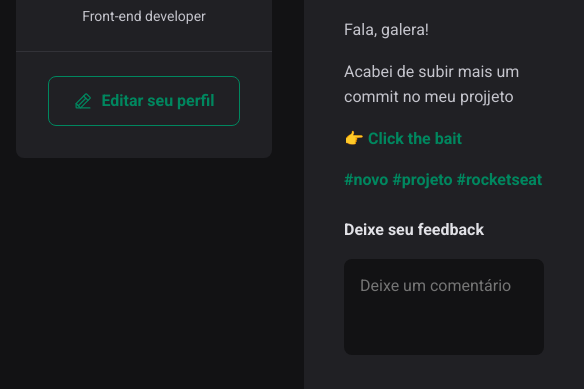
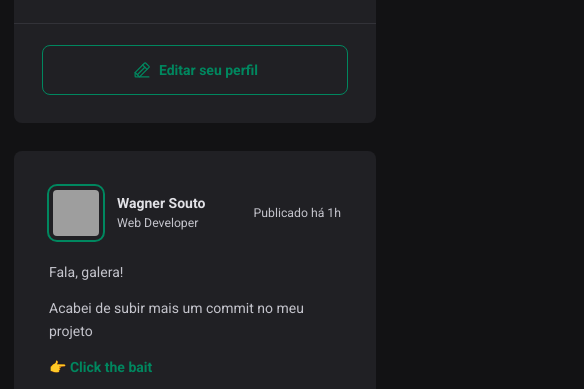
Before and after one commit to Wagnetto/ignite-feed, a React (Vite) app: page / in a window 390 px wide. Shown: the part 247-636 px from the top of the page, 584 px wide, since content can reach past the window. Built offline with nearby package versions, Linux system fonts and the light colour scheme; grey boxes are pictures that could not be loaded.

Commit message:
styles/Add media queries

```diff
--- a/src/App.module.css
+++ b/src/App.module.css
@@ -8,3 +8,13 @@
     gap: 2rem;
     align-items: flex-start;
 }
+
+@media (max-width: 768px) {
+
+    html {
+        font-size: 87.5%;
+    }
+    .wrapper {
+        grid-template-columns: 1fr;
+    }
+}
--- a/src/components/Post/index.jsx
+++ b/src/components/Post/index.jsx
@@ -20,7 +20,7 @@ export function Post() {
 
       <div className={styles.content}>
         <p>Fala, galera!</p>
-        <p>Acabei de subir mais um commit no meu projjeto</p>
+        <p>Acabei de subir mais um commit no meu projeto</p>
         <p>
           👉<a href="#"> Click the bait</a>
         </p>
```
